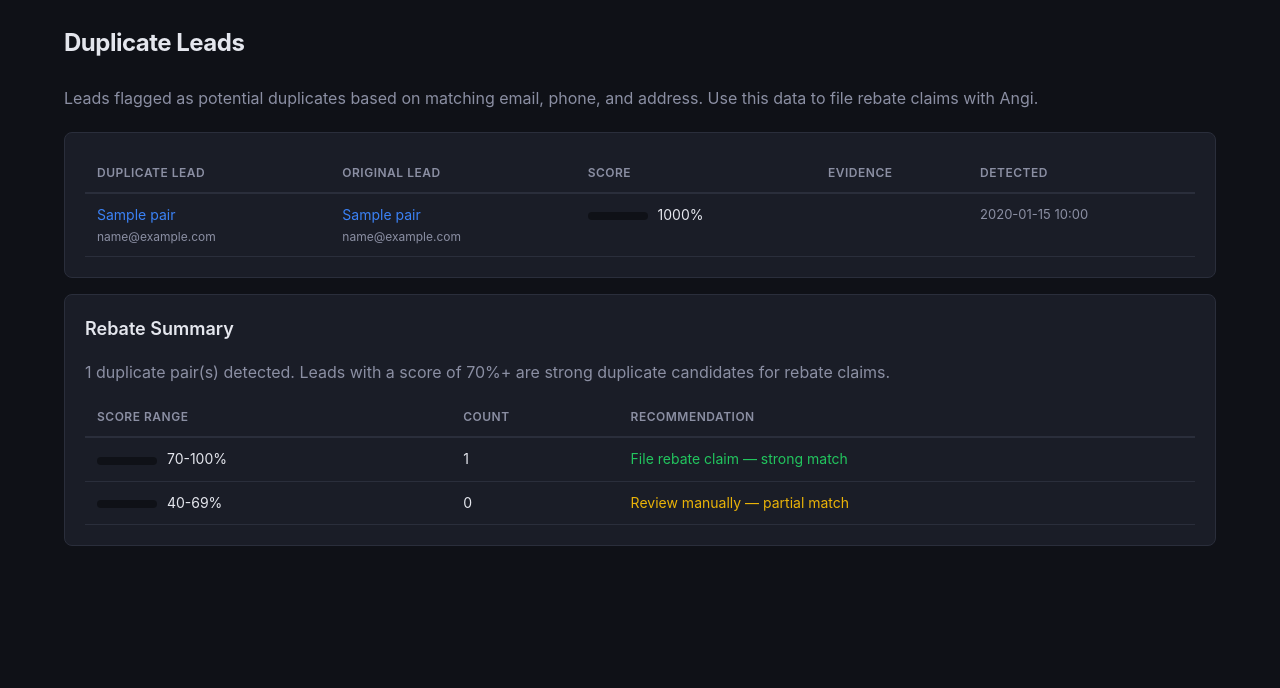
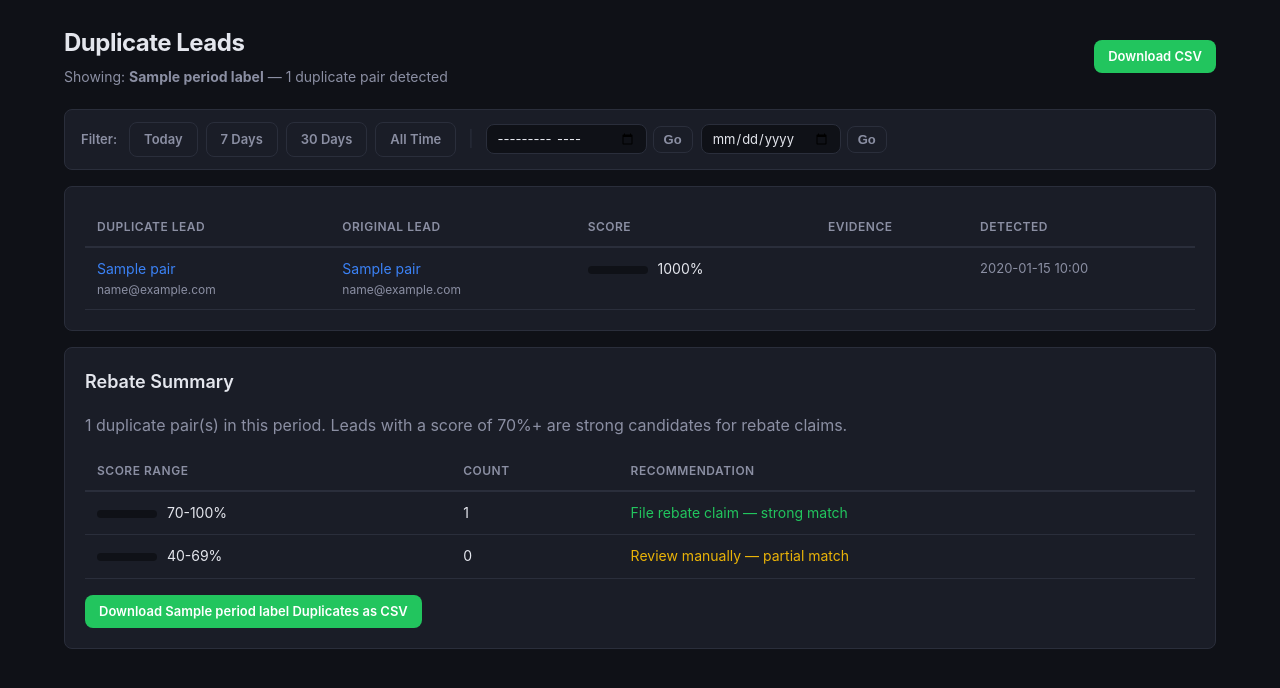
Before and after one commit to discordwell/angi-lister, a FastAPI app: template app/templates/console/duplicates.html in a window 1280 px wide. Shown: the part 56-744 px from the top of the page. Run offline with FastAPI, Linux system fonts and the light colour scheme; the template is opened without the code that fills it: most values are stand-ins (such as "Sample title", 1, 10 or a date in 2020).

Commit message:
Add date filtering + CSV download to duplicates page
- Filter duplicates by: today, 7d, 30d, all time, specific month, or
  specific day using native date/month pickers
- Download CSV scoped to the selected period
- Rebate summary updates to reflect filtered count
- Period passed through to CSV export for matching downloads

Co-Authored-By: Claude Opus 4.6 (1M context) <noreply@anthropic.com>

```diff
--- a/app/routers/console.py
+++ b/app/routers/console.py
@@ -113,6 +113,50 @@ def get_console_db(request: Request):
 
 
 # ---------------------------------------------------------------------------
+# Period parsing helper
+# ---------------------------------------------------------------------------
+
+def _parse_period(period: str) -> tuple[dt.datetime | None, dt.datetime | None, str]:
+    """Parse a period string into (date_from, date_to, label).
+
+    Supported: "all", "today", "7d", "30d", "YYYY-MM-DD" (specific day), "YYYY-MM" (specific month).
+    """
+    now = dt.datetime.now(dt.UTC).replace(tzinfo=None)
+    today = now.replace(hour=0, minute=0, second=0, microsecond=0)
+
+    if period == "all":
+        return None, None, "All Time"
+    if period == "today":
+        return today, today + dt.timedelta(days=1), "Today"
+    if period == "7d":
+        return now - dt.timedelta(days=7), None, "Last 7 Days"
+    if period == "30d":
+        return now - dt.timedelta(days=30), None, "Last 30 Days"
+
+    # Specific day: YYYY-MM-DD
+    if len(period) == 10:
+        try:
+            day = dt.datetime.strptime(period, "%Y-%m-%d")
+            return day, day + dt.timedelta(days=1), period
+        except ValueError:
+            pass
+
+    # Specific month: YYYY-MM
+    if len(period) == 7:
+        try:
+            month_start = dt.datetime.strptime(period, "%Y-%m")
+            if month_start.month == 12:
+                month_end = month_start.replace(year=month_start.year + 1, month=1)
+            else:
+                month_end = month_start.replace(month=month_start.month + 1)
+            return month_start, month_end, dt.datetime.strftime(month_start, "%B %Y")
+        except ValueError:
+            pass
+
+    return None, None, "All Time"
+
+
+# ---------------------------------------------------------------------------
 # Dashboard
 # ---------------------------------------------------------------------------
 
@@ -194,12 +238,16 @@ async def console_set_outcome(
 @router.get("/duplicates", response_class=HTMLResponse)
 def console_duplicates(
     request: Request,
+    period: str = Query("all", regex=r"^(all|today|7d|30d|\d{4}-\d{2}-\d{2}|\d{4}-\d{2})$"),
     db: Session = Depends(get_console_db),
     session: ConsoleSession = Depends(_require_session),
 ):
-    pairs = get_duplicate_pairs(db, limit=100)
+    date_from, date_to, period_label = _parse_period(period)
+    pairs = get_duplicate_pairs(db, limit=500, date_from=date_from, date_to=date_to)
     return templates.TemplateResponse(request, "console/duplicates.html", {
         "pairs": pairs,
+        "period": period,
+        "period_label": period_label,
         "page_title": "Duplicate Leads",
         "session": session,
     })
@@ -791,13 +839,15 @@ def console_analytics_admin(
 # Analytics — duplicate CSV export (tenant-scoped)
 # ---------------------------------------------------------------------------
 
-@router.get("/analytics/duplicates-export")
+@router.get("/duplicates/export")
 def console_duplicates_export(
     request: Request,
+    period: str = Query("all"),
     db: Session = Depends(get_console_db),
     session: ConsoleSession = Depends(_require_session),
 ):
-    rows = get_duplicate_pairs(db, limit=10000)
+    date_from, date_to, period_label = _parse_period(period)
+    rows = get_duplicate_pairs(db, limit=10000, date_from=date_from, date_to=date_to)
 
     output = io.StringIO()
     writer = csv.writer(output)
--- a/app/templates/console/duplicates.html
+++ b/app/templates/console/duplicates.html
@@ -1,10 +1,44 @@
 {% extends "console/base.html" %}
 {% block content %}
-<h1>Duplicate Leads</h1>
-<p style="color: var(--text-muted); margin-bottom: 20px;">
-    Leads flagged as potential duplicates based on matching email, phone, and address.
-    Use this data to file rebate claims with Angi.
-</p>
+<div style="display:flex; justify-content:space-between; align-items:center; margin-bottom:20px;">
+    <div>
+        <h1 style="margin-bottom:4px;">Duplicate Leads</h1>
+        <p style="color: var(--text-muted); font-size:14px;">
+            Showing: <strong>{{ period_label }}</strong> &mdash;
+            {{ pairs|length }} duplicate pair{{ "s" if pairs|length != 1 else "" }} detected
+        </p>
+    </div>
+    <div style="display:flex; gap:8px; align-items:center;">
+        <a href="/console/duplicates/export?period={{ period }}" class="btn btn-sm btn-green" style="text-decoration:none;">
+            Download CSV
+        </a>
+    </div>
+</div>
+
+<!-- Period filter -->
+<div class="card" style="padding:12px 16px; margin-bottom:16px; display:flex; align-items:center; gap:8px; flex-wrap:wrap;">
+    <span style="font-size:13px; color:var(--text-muted); font-weight:600; margin-right:4px;">Filter:</span>
+    <a href="?period=today" class="btn btn-sm {% if period == 'today' %}{% else %}btn-outline{% endif %}" style="text-decoration:none;">Today</a>
+    <a href="?period=7d" class="btn btn-sm {% if period == '7d' %}{% else %}btn-outline{% endif %}" style="text-decoration:none;">7 Days</a>
+    <a href="?period=30d" class="btn btn-sm {% if period == '30d' %}{% else %}btn-outline{% endif %}" style="text-decoration:none;">30 Days</a>
+    <a href="?period=all" class="btn btn-sm {% if period == 'all' %}{% else %}btn-outline{% endif %}" style="text-decoration:none;">All Time</a>
+
+    <span style="color:var(--border); margin:0 4px;">|</span>
+
+    <!-- Month picker -->
+    <form style="display:inline-flex; gap:6px; align-items:center;" onsubmit="event.preventDefault(); let v=this.querySelector('input[type=month]').value; if(v) window.location='?period='+v;">
+        <input type="month" value="{{ period if period|length == 7 else '' }}"
+               style="padding:5px 10px; background:var(--bg); border:1px solid var(--border); border-radius:var(--radius); color:var(--text); font-size:13px; font-family:inherit;">
+        <button type="submit" class="btn btn-sm btn-outline" style="padding:5px 10px;">Go</button>
+    </form>
+
+    <!-- Day picker -->
+    <form style="display:inline-flex; gap:6px; align-items:center;" onsubmit="event.preventDefault(); let v=this.querySelector('input[type=date]').value; if(v) window.location='?period='+v;">
+        <input type="date" value="{{ period if period|length == 10 else '' }}"
+               style="padding:5px 10px; background:var(--bg); border:1px solid var(--border); border-radius:var(--radius); color:var(--text); font-size:13px; font-family:inherit;">
+        <button type="submit" class="btn btn-sm btn-outline" style="padding:5px 10px;">Go</button>
+    </form>
+</div>
 
 {% if pairs %}
 <div class="card">
@@ -47,11 +81,14 @@
     </table>
 </div>
 
+<!-- Rebate summary -->
 <div class="card" style="margin-top: 16px;">
     <h2>Rebate Summary</h2>
     <p style="color: var(--text-muted); margin-bottom: 12px;">
-        {{ pairs|length }} duplicate pair(s) detected. Leads with a score of 70%+ are strong duplicate candidates for rebate claims.
+        {{ pairs|length }} duplicate pair(s) in this period. Leads with a score of 70%+ are strong candidates for rebate claims.
     </p>
+    {% set high = pairs|selectattr('score', 'ge', 0.7)|list|length %}
+    {% set medium = pairs|selectattr('score', 'lt', 0.7)|list|length %}
     <table>
         <thead>
             <tr>
@@ -63,22 +100,32 @@
         <tbody>
             <tr>
                 <td><span class="score-bar"><span class="score-fill" style="width:100%; background:var(--red);"></span></span> 70-100%</td>
-                <td>{{ pairs|selectattr('score', 'ge', 0.7)|list|length }}</td>
-                <td style="color: var(--green);">File rebate claim — strong match</td>
+                <td>{{ high }}</td>
+                <td style="color: var(--green);">File rebate claim &mdash; strong match</td>
             </tr>
             <tr>
                 <td><span class="score-bar"><span class="score-fill" style="width:60%; background:var(--orange);"></span></span> 40-69%</td>
-                <td>{{ pairs|selectattr('score', 'lt', 0.7)|list|length }}</td>
-                <td style="color: var(--yellow);">Review manually — partial match</td>
+                <td>{{ medium }}</td>
+                <td style="color: var(--yellow);">Review manually &mdash; partial match</td>
             </tr>
         </tbody>
     </table>
+    {% if high > 0 %}
+    <div style="margin-top:16px;">
+        <a href="/console/duplicates/export?period={{ period }}" class="btn btn-sm btn-green" style="text-decoration:none;">
+            Download {{ period_label }} Duplicates as CSV
+        </a>
+    </div>
+    {% endif %}
 </div>
 
 {% else %}
 <div class="card" style="text-align: center; padding: 48px;">
-    <p style="color: var(--text-muted); font-size: 16px;">No duplicate leads detected yet.</p>
+    <p style="color: var(--text-muted); font-size: 16px;">No duplicate leads detected for {{ period_label|lower }}.</p>
     <p style="color: var(--text-muted); margin-top: 8px;">Duplicates are flagged automatically when leads share matching email, phone, or address within the same tenant.</p>
+    {% if period != "all" %}
+    <p style="margin-top:12px;"><a href="?period=all">View all time</a></p>
+    {% endif %}
 </div>
 {% endif %}
 {% endblock %}
```
Also changed, not shown: app/services/metrics.py (+12 -2 lines).
